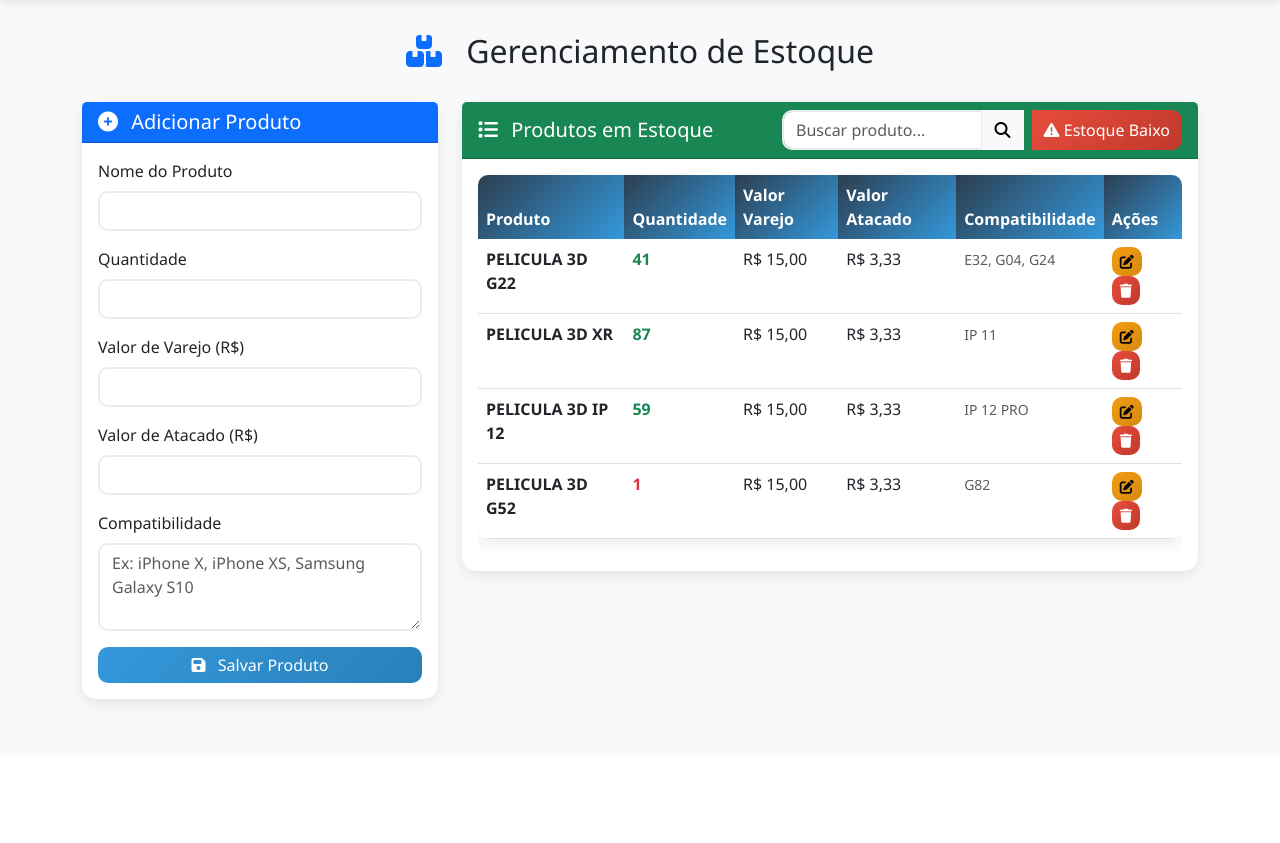
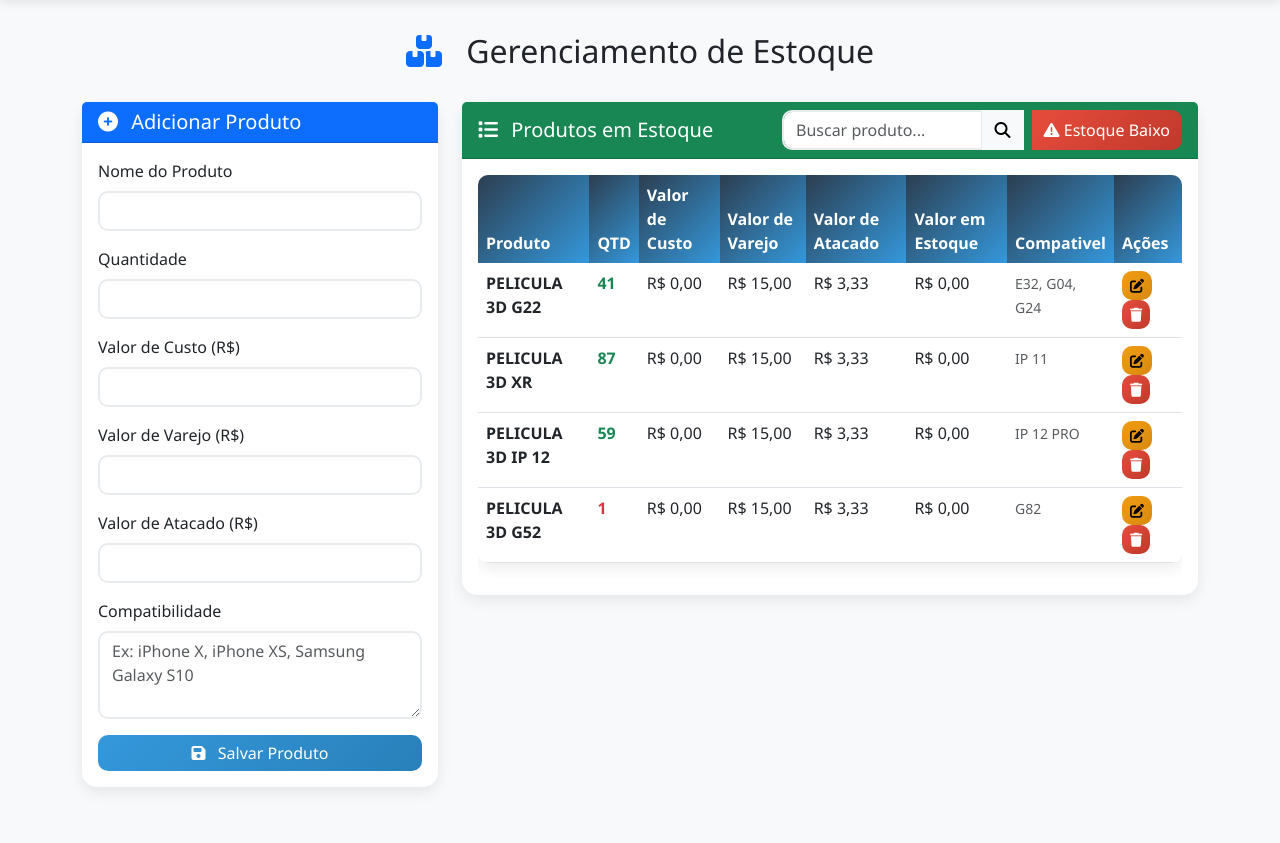
Before and after one commit to mat-rodrigo/Estoque-MasterBox, a Flask app: page /estoque in a window 1280 px wide. Shown: the part 62-905 px from the top of the page. Before the commit the page ends 770 px from the top, so only its background shows below. Run offline with Flask 3, Linux system fonts and the light colour scheme.

Commit message:
Inserindo custo de produto
Nesta atualização é possível inserir o valor de custo do produto. Desta forma podemos acompanhar o lucro diário da loja. Além disso também foi solucionado um problema de geração de arquivos excel

```diff
--- a/app.py
+++ b/app.py
@@ -7,6 +7,16 @@ from openpyxl.styles import Font, Alignment
 from openpyxl.utils import get_column_letter
 import os
 import io
+import re
+
+def limpar_nome_planilha(nome):
+    """Remove caracteres inválidos para nomes de planilhas Excel"""
+    # Caracteres inválidos: \ / ? * [ ]
+    nome_limpo = re.sub(r'[\\/?*[\]]', '', nome)
+    # Substituir espaços múltiplos por um único espaço
+    nome_limpo = re.sub(r'\s+', ' ', nome_limpo)
+    # Limitar a 31 caracteres (limite do Excel)
+    return nome_limpo[:31].strip()
 
 app = Flask(__name__)
 app.config['SQLALCHEMY_DATABASE_URI'] = 'sqlite:///estoque.db'
@@ -18,6 +28,7 @@ class Produto(db.Model):
     id = db.Column(db.Integer, primary_key=True)
     nome = db.Column(db.String(200), nullable=False)
     quantidade = db.Column(db.Integer, default=0)
+    valor_custo = db.Column(db.Float, default=0.0)
     valor_varejo = db.Column(db.Float, default=0.0)  # Novo campo para preço de venda simples
     valor_atacado = db.Column(db.Float, default=0.0) # Novo campo para preço de atacadista
     compatibilidade = db.Column(db.Text)
@@ -168,6 +179,20 @@ with app.app_context():
         except Exception as e:
             print(f"Erro na migração da coluna tipo_devolucao: {e}")
 
+        # Migração: adicionar coluna valor_custo na tabela produto se não existir
+        try:
+            result_prod = db.session.execute(text("PRAGMA table_info(produto)"))
+            colunas_prod = [row[1] for row in result_prod]
+            if 'valor_custo' not in colunas_prod:
+                print("Adicionando coluna valor_custo à tabela produto...")
+                db.session.execute(text("ALTER TABLE produto ADD COLUMN valor_custo FLOAT DEFAULT 0"))
+                db.session.commit()
+                print("Coluna valor_custo adicionada com sucesso!")
+            else:
+                print("Coluna valor_custo já existe na tabela produto.")
+        except Exception as e:
+            print(f"Erro na migração da coluna valor_custo: {e}")
+
         print("Banco de dados criado/atualizado com sucesso!")
     except Exception as e:
         print(f"Erro ao criar banco de dados: {e}")
@@ -232,9 +257,11 @@ def get_produtos():
         'id': p.id,
         'nome': p.nome,
         'quantidade': p.quantidade,
+        'valor_custo': getattr(p, 'valor_custo', 0.0),
         'valor_varejo': p.valor_varejo,  # Novo campo
         'valor_atacado': p.valor_atacado,  # Novo campo
-        'compatibilidade': p.compatibilidade
+        'compatibilidade': p.compatibilidade,
+        'total_estoque': round((getattr(p, 'valor_custo', 0.0) or 0.0) * (p.quantidade or 0), 2)
     } for p in produtos])
 
 @app.route('/api/produtos', methods=['POST'])
@@ -246,6 +273,7 @@ def adicionar_produto():
     produto = Produto(
         nome=data['nome'],
         quantidade=data['quantidade'],
+        valor_custo=data.get('valor_custo', 0.0),
         valor_varejo=data.get('valor_varejo', 0.0),  # Novo campo
         valor_atacado=data.get('valor_atacado', 0.0),  # Novo campo
         compatibilidade=data['compatibilidade']
@@ -263,6 +291,7 @@ def atualizar_produto(id):
 
     produto.nome = data['nome']
     produto.quantidade = data['quantidade']
+    produto.valor_custo = data.get('valor_custo', getattr(produto, 'valor_custo', 0.0))
     produto.valor_varejo = data.get('valor_varejo', produto.valor_varejo)  # Novo campo
     produto.valor_atacado = data.get('valor_atacado', produto.valor_atacado)  # Novo campo
     produto.compatibilidade = data['compatibilidade']
@@ -283,7 +312,15 @@ def buscar_produtos():
         return jsonify([])
     produtos = Produto.query.filter(Produto.nome.ilike(f'%{termo}%')).all()
     return jsonify([
-        {'id': p.id, 'nome': p.nome, 'quantidade': p.quantidade, 'valor_varejo': p.valor_varejo, 'valor_atacado': p.valor_atacado}
+        {
+            'id': p.id,
+            'nome': p.nome,
+            'quantidade': p.quantidade,
+            'valor_custo': getattr(p, 'valor_custo', 0.0),
+            'valor_varejo': p.valor_varejo,
+            'valor_atacado': p.valor_atacado,
+            'total_estoque': round((getattr(p, 'valor_custo', 0.0) or 0.0) * (p.quantidade or 0), 2)
+        }
         for p in produtos
     ])
 
@@ -1030,13 +1067,18 @@ def get_vendas():
         'produtos': [{
             'nome': iv.nome_produto or (iv.produto.nome if iv.produto else 'Produto removido'),
             'quantidade': iv.quantidade,
-            'valor_unitario': iv.valor_unitario
+            'valor_unitario': iv.valor_unitario,
+            'valor_custo': getattr(iv.produto, 'valor_custo', 0.0) if iv.produto else 0.0
         } for iv in v.produtos_vendidos],
         'pagamentos': [{
             'tipo_pagamento': p.tipo_pagamento,
             'valor': p.valor,
             'parcelas': p.parcelas
-        } for p in v.pagamentos]
+        } for p in v.pagamentos],
+        'lucro': sum([
+            (iv.valor_unitario - (getattr(iv.produto, 'valor_custo', 0.0) if iv.produto else 0.0)) * iv.quantidade
+            for iv in v.produtos_vendidos
+        ])
     } for v in vendas])
 
 @app.route('/api/vendas/produtos/<int:venda_id>')
@@ -1057,76 +1099,138 @@ def get_produtos_venda(venda_id):
 # Relatório Excel
 @app.route('/api/relatorio/<data>')
 def gerar_relatorio(data):
+    print(f"[RELATÓRIO] Iniciando geração de relatório para data: {data}")
+
     try:
         data_relatorio = datetime.strptime(data, '%Y-%m-%d').date()
-    except:
-        return jsonify({'error': 'Data inválida'})
+        print(f"[RELATÓRIO] Data convertida: {data_relatorio}")
+    except ValueError as e:
+        print(f"[RELATÓRIO] Erro na conversão da data: {e}")
+        return jsonify({'error': 'Data inválida'}), 400
 
-    vendas = Venda.query.filter(
-        db.func.date(Venda.data_venda) == data_relatorio
-    ).order_by(Venda.data_venda).all()
+    try:
+        vendas = Venda.query.filter(
+            db.func.date(Venda.data_venda) == data_relatorio
+        ).order_by(Venda.data_venda).all()
 
-    # Criar planilha Excel
-    wb = openpyxl.Workbook()
-    ws = wb.active
-    if ws is not None:
-        ws.title = f"Relatório {data_relatorio.strftime('%d/%m/%Y')}"
+        print(f"[RELATÓRIO] Encontradas {len(vendas)} vendas para a data")
 
-        # Cabeçalhos
-        headers = ['Horário', 'Valor', 'Produto(s)', 'Métodos de Pagamento', 'Cliente']
-        for col, header in enumerate(headers, 1):
-            cell = ws.cell(row=1, column=col, value=header)
-            cell.font = Font(bold=True)
-            cell.alignment = Alignment(horizontal='center')
+        # Criar planilha Excel
+        wb = openpyxl.Workbook()
+        ws = wb.active
+        if ws is not None:
+            # Usar formato de data sem caracteres especiais para o título da planilha
+            titulo_planilha = f"Relatorio {data_relatorio.strftime('%d-%m-%Y')}"
+            titulo_limpo = limpar_nome_planilha(titulo_planilha)
+            ws.title = titulo_limpo
+            print(f"[RELATÓRIO] Título da planilha definido como: '{titulo_limpo}'")
 
-        # Dados
-        row = 2
-        for venda in vendas:
-            # Preparar lista de produtos
-            produtos_str = []
-            for item in venda.produtos_vendidos:
-                produtos_str.append(f"{item.produto.nome} ({item.quantidade})")
+            # Cabeçalhos
+            headers = ['Horário', 'Valor', 'Produto(s)', 'Métodos de Pagamento', 'Cliente', 'Lucro']
+            for col, header in enumerate(headers, 1):
+                cell = ws.cell(row=1, column=col, value=header)
+                cell.font = Font(bold=True)
+                cell.alignment = Alignment(horizontal='center')
 
-            # Preparar métodos de pagamento
-            pagamentos_str = []
-            for pagamento in venda.pagamentos:
-                if pagamento.tipo_pagamento == 'Cartão de Crédito' and pagamento.parcelas > 1:
-                    pagamentos_str.append(f"{pagamento.tipo_pagamento} ({pagamento.parcelas}x) - R$ {pagamento.valor:.2f}")
-                else:
-                    pagamentos_str.append(f"{pagamento.tipo_pagamento} - R$ {pagamento.valor:.2f}")
+            # Dados
+            row = 2
+            for venda in vendas:
+                try:
+                    # Preparar lista de produtos
+                    produtos_str = []
+                    lucro_total = 0
+                    for item in venda.produtos_vendidos:
+                        # Usar o nome salvo no momento da venda ou tentar buscar do produto
+                        nome_produto = item.nome_produto or (item.produto.nome if item.produto else 'Produto removido')
+                        produtos_str.append(f"{nome_produto} ({item.quantidade})")
 
-            ws.cell(row=row, column=1, value=venda.data_venda.strftime('%d/%m/%Y %H:%M'))
-            ws.cell(row=row, column=2, value=f"R$ {venda.valor_total:.2f}")
-            ws.cell(row=row, column=3, value=", ".join(produtos_str))
-            ws.cell(row=row, column=4, value=", ".join(pagamentos_str))
-            ws.cell(row=row, column=5, value=venda.cliente or '')
-            row += 1
+                        # Calcular lucro do item
+                        valor_custo = getattr(item.produto, 'valor_custo', 0.0) if item.produto else 0.0
+                        lucro_item = (item.valor_unitario - valor_custo) * item.quantidade
+                        lucro_total += lucro_item
 
-        # Ajustar largura das colunas
-        for i, column in enumerate(ws.columns):
-            max_length = 0
-            column_letter = get_column_letter(i + 1)
+                    # Preparar métodos de pagamento
+                    pagamentos_str = []
+                    for pagamento in venda.pagamentos:
+                        if pagamento.tipo_pagamento == 'Cartão de Crédito' and pagamento.parcelas > 1:
+                            pagamentos_str.append(f"{pagamento.tipo_pagamento} ({pagamento.parcelas}x) - R$ {pagamento.valor:.2f}")
+                        else:
+                            pagamentos_str.append(f"{pagamento.tipo_pagamento} - R$ {pagamento.valor:.2f}")
 
-            for cell in column:
-                try:
-                    if len(str(cell.value)) > max_length:
-                        max_length = len(str(cell.value))
-                except:
-                    pass
-            adjusted_width = min(max_length + 2, 50)
-            ws.column_dimensions[column_letter].width = adjusted_width
+                    ws.cell(row=row, column=1, value=venda.data_venda.strftime('%d/%m/%Y %H:%M'))
+                    ws.cell(row=row, column=2, value=f"R$ {venda.valor_total:.2f}")
+                    ws.cell(row=row, column=3, value=", ".join(produtos_str))
+                    ws.cell(row=row, column=4, value=", ".join(pagamentos_str))
+                    ws.cell(row=row, column=5, value=venda.cliente or '')
+                    ws.cell(row=row, column=6, value=f"R$ {lucro_total:.2f}")
+                    row += 1
+                except Exception as e:
+                    print(f"[RELATÓRIO] Erro ao processar venda {venda.id}: {e}")
+                    continue
 
-    # Salvar em buffer
-    output = io.BytesIO()
-    wb.save(output)
-    output.seek(0)
+            # Adicionar linha de totalização
+            if row > 2:  # Se há dados no relatório
+                # Calcular totais
+                total_vendas = sum(v.valor_total for v in vendas)
+                total_lucro = 0
+                for venda in vendas:
+                    for item in venda.produtos_vendidos:
+                        valor_custo = getattr(item.produto, 'valor_custo', 0.0) if item.produto else 0.0
+                        lucro_item = (item.valor_unitario - valor_custo) * item.quantidade
+                        total_lucro += lucro_item
 
-    return send_file(
-        output,
-        as_attachment=True,
-        download_name=f"relatorio_vendas_{data_relatorio.strftime('%d_%m_%Y')}.xlsx",
-        mimetype='application/vnd.openxmlformats-officedocument.spreadsheetml.sheet'
-    )
+                # Linha em branco
+                row += 1
+
+                # Linha de totais
+                ws.cell(row=row, column=1, value="TOTAIS:")
+                ws.cell(row=row, column=2, value=f"R$ {total_vendas:.2f}")
+                ws.cell(row=row, column=6, value=f"R$ {total_lucro:.2f}")
+
+                # Formatar linha de totais
+                for col in range(1, 7):
+                    cell = ws.cell(row=row, column=col)
+                    cell.font = Font(bold=True)
+                    cell.alignment = Alignment(horizontal='center')
+
+                print(f"[RELATÓRIO] Total de vendas: R$ {total_vendas:.2f}")
+                print(f"[RELATÓRIO] Total de lucro: R$ {total_lucro:.2f}")
+
+            # Ajustar largura das colunas
+            for i, column in enumerate(ws.columns):
+                max_length = 0
+                column_letter = get_column_letter(i + 1)
+
+                for cell in column:
+                    try:
+                        if len(str(cell.value)) > max_length:
+                            max_length = len(str(cell.value))
+                    except:
+                        pass
+                adjusted_width = min(max_length + 2, 50)
+                ws.column_dimensions[column_letter].width = adjusted_width
+
+        print(f"[RELATÓRIO] Planilha criada com {row-2} linhas de dados")
+
+        # Salvar em buffer
+        output = io.BytesIO()
+        wb.save(output)
+        output.seek(0)
+
+        print(f"[RELATÓRIO] Arquivo salvo no buffer, tamanho: {len(output.getvalue())} bytes")
+
+        return send_file(
+            output,
+            as_attachment=True,
+            download_name=f"relatorio_vendas_{data_relatorio.strftime('%d_%m_%Y')}.xlsx",
+            mimetype='application/vnd.openxmlformats-officedocument.spreadsheetml.sheet'
+        )
+
+    except Exception as e:
+        print(f"[RELATÓRIO] Erro ao gerar relatório: {e}")
+        import traceback
+        traceback.print_exc()
+        return jsonify({'error': 'Erro interno ao gerar relatório'}), 500
 
 # APIs para Saídas
 
@@ -1374,5 +1478,53 @@ def definir_valor_inicial():
 
     return jsonify({'success': True})
 
+@app.route('/api/estatisticas/valor-total-estoque')
+def get_valor_total_estoque():
+    """Retorna o valor total do estoque baseado no valor de custo"""
+    produtos = Produto.query.all()
+    valor_total = sum((getattr(p, 'valor_custo', 0.0) or 0.0) * (p.quantidade or 0) for p in produtos)
+    return jsonify({'valor_total_estoque': round(valor_total, 2)})
+
+@app.route('/api/estatisticas/faturamento-liquido-diario')
+def get_faturamento_liquido_diario():
+    """Retorna o faturamento líquido do dia (receita - custos)"""
+    data_hoje = date.today()
+
+    # Buscar vendas do dia
+    vendas_do_dia = Venda.query.filter(
+        db.func.date(Venda.data_venda) == data_hoje
+    ).all()
+
+    # IDs de vendas que são crediário (não entram no caixa diário)
+    vendas_crediario_ids = set(c.venda_id for c in Crediario.query.all())
+
+    # Calcular receita total do dia (apenas vendas simples)
+    receita_total = sum(venda.valor_total for venda in vendas_do_dia if venda.id not in vendas_crediario_ids)
+
+    # Adicionar pagamentos de crediário recebidos hoje
+    pagamentos_crediario = PagamentoCrediario.query.filter(
+        db.func.date(PagamentoCrediario.data_pagamento) == data_hoje,
+        ~PagamentoCrediario.observacoes.contains('Pagamento com crédito na loja')
+    ).all()
+    receita_total += sum(p.valor_pago for p in pagamentos_crediario)
+
+    # Calcular custos dos produtos vendidos hoje
+    custos_total = 0
+    for venda in vendas_do_dia:
+        for item in venda.produtos_vendidos:
+            produto = Produto.query.get(item.produto_id)
+            if produto:
+                valor_custo = getattr(produto, 'valor_custo', 0.0) or 0.0
+                custos_total += valor_custo * item.quantidade
+
+    # Calcular faturamento líquido
+    faturamento_liquido = receita_total - custos_total
+
+    return jsonify({
+        'faturamento_liquido': round(faturamento_liquido, 2),
+        'receita_total': round(receita_total, 2),
+        'custos_total': round(custos_total, 2)
+    })
+
 if __name__ == '__main__':
     app.run(debug=True)
--- a/templates/estoque.html
+++ b/templates/estoque.html
@@ -30,6 +30,10 @@
                     <div class="mb-3">
                         <label for="quantidade" class="form-label">Quantidade</label>
                         <input type="number" class="form-control" id="quantidade" name="quantidade" min="0" required>
+                    </div>
+                    <div class="mb-3">
+                        <label for="valor_custo" class="form-label">Valor de Custo (R$)</label>
+                        <input type="number" class="form-control" id="valor_custo" name="valor_custo" min="0" step="0.01" required>
                     </div>
                     <div class="mb-3">
                         <label for="valor_varejo" class="form-label">Valor de Varejo (R$)</label>
@@ -77,16 +81,18 @@
                         <thead>
                             <tr>
                                 <th>Produto</th>
-                                <th>Quantidade</th>
-                                <th>Valor Varejo</th>
-                                <th>Valor Atacado</th>
-                                <th>Compatibilidade</th>
+                                <th>QTD</th>
+                                <th>Valor de Custo</th>
+                                <th>Valor de Varejo</th>
+                                <th>Valor de Atacado</th>
+                                <th>Valor em Estoque</th>
+                                <th>Compativel</th>
                                 <th>Ações</th>
                             </tr>
                         </thead>
                         <tbody>
                             <tr>
-                                <td colspan="5" class="text-center text-muted">
+                                <td colspan="8" class="text-center text-muted">
                                     <i class="fas fa-spinner fa-spin me-2"></i>
                                     Carregando produtos...
                                 </td>
@@ -120,6 +126,10 @@
                     <div class="mb-3">
                         <label for="edit-quantidade" class="form-label">Quantidade</label>
                         <input type="number" class="form-control" id="edit-quantidade" min="0" required>
+                    </div>
+                    <div class="mb-3">
+                        <label for="edit-valor_custo" class="form-label">Valor de Custo (R$)</label>
+                        <input type="number" class="form-control" id="edit-valor_custo" min="0" step="0.01" required>
                     </div>
                     <div class="mb-3">
                         <label for="edit-valor_varejo" class="form-label">Valor de Varejo (R$)</label>
@@ -189,7 +199,7 @@ function renderizarProdutos(produtosParaRenderizar) {
     const tbody = $('#tabela-produtos tbody');
 
     if (produtosParaRenderizar.length === 0) {
-        tbody.html('<tr><td colspan="5" class="text-center text-muted">Nenhum produto encontrado</td></tr>');
+        tbody.html('<tr><td colspan="8" class="text-center text-muted">Nenhum produto encontrado</td></tr>');
         return;
     }
 
@@ -200,8 +210,10 @@ function renderizarProdutos(produtosParaRenderizar) {
             <tr>
                 <td><strong>${produto.nome}</strong></td>
                 <td class="${classeQuantidade}"><strong>${produto.quantidade}</strong></td>
+                <td>R$ ${(produto.valor_custo || 0).toFixed(2).replace('.', ',')}</td>
                 <td>R$ ${produto.valor_varejo.toFixed(2).replace('.', ',')}</td>
                 <td>R$ ${produto.valor_atacado.toFixed(2).replace('.', ',')}</td>
+                <td>R$ ${(produto.total_estoque || ((produto.valor_custo||0) * (produto.quantidade||0))).toFixed(2).replace('.', ',')}</td>
                 <td><small class="text-muted">${produto.compatibilidade || 'N/A'}</small></td>
                 <td>
                     <button class="btn btn-sm btn-warning me-1" onclick="editarProduto(${produto.id})">
@@ -247,6 +259,7 @@ function adicionarProduto() {
     const dados = {
         nome: $('#nome').val(),
         quantidade: parseInt($('#quantidade').val()),
+        valor_custo: parseFloat($('#valor_custo').val()),
         valor_varejo: parseFloat($('#valor_varejo').val()),
         valor_atacado: parseFloat($('#valor_atacado').val()),
         compatibilidade: $('#compatibilidade').val()
@@ -277,6 +290,7 @@ function editarProduto(id) {
     $('#edit-id').val(produto.id);
     $('#edit-nome').val(produto.nome);
     $('#edit-quantidade').val(produto.quantidade);
+    $('#edit-valor_custo').val(produto.valor_custo || 0);
     $('#edit-valor_varejo').val(produto.valor_varejo);
     $('#edit-valor_atacado').val(produto.valor_atacado);
     $('#edit-compatibilidade').val(produto.compatibilidade);
@@ -289,6 +303,7 @@ function salvarEdicao() {
     const dados = {
         nome: $('#edit-nome').val(),
         quantidade: parseInt($('#edit-quantidade').val()),
+        valor_custo: parseFloat($('#edit-valor_custo').val()),
         valor_varejo: parseFloat($('#edit-valor_varejo').val()),
         valor_atacado: parseFloat($('#edit-valor_atacado').val()),
         compatibilidade: $('#edit-compatibilidade').val()
```
Also changed, not shown: templates/relatorios.html (+89 -13 lines).
